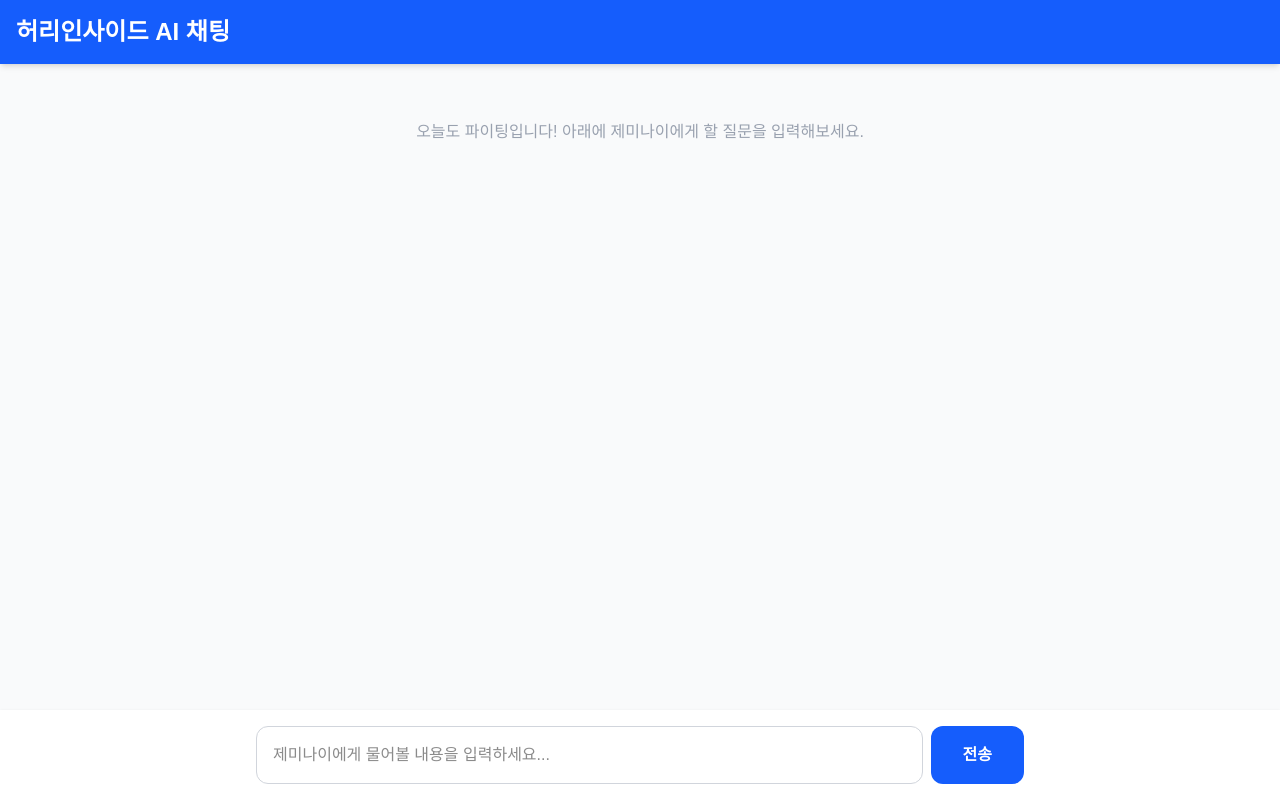
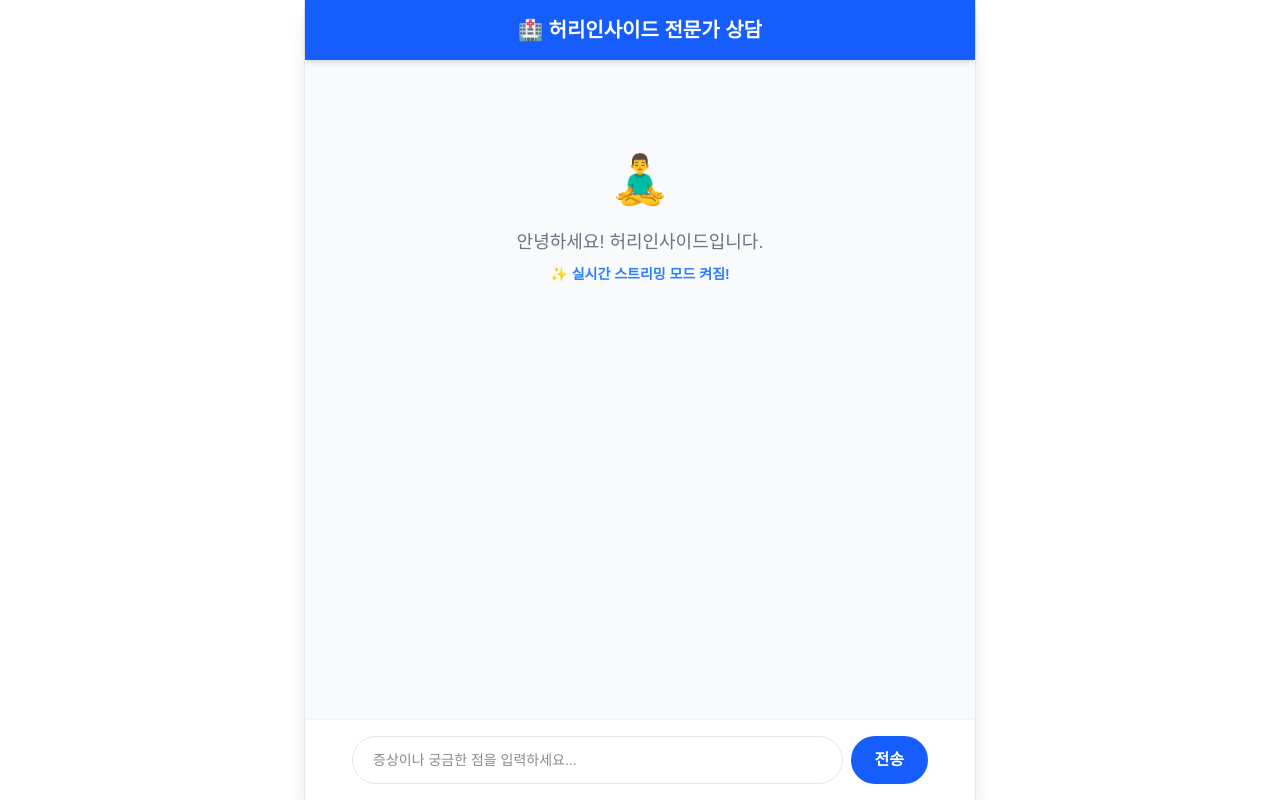
Before and after one commit to hoikjeon/gemini-web, a Next.js app: page / in a window 1280 px wide. Built offline with nearby package versions, Linux system fonts and the light colour scheme.

Commit message:
스트리밍 찐최종 배포

```diff
--- a/app/api/chat/route.ts
+++ b/app/api/chat/route.ts
@@ -1,5 +1,4 @@
 import { GoogleGenerativeAI } from "@google/generative-ai";
-import { NextResponse } from "next/server";
 
 const apiKey = process.env.GEMINI_API_KEY;
 const genAI = new GoogleGenerativeAI(apiKey || "");
@@ -7,8 +6,6 @@ const genAI = new GoogleGenerativeAI(apiKey || "");
 export async function POST(req: Request) {
   try {
     const { message } = await req.json();
-
-    // ⭐ 1.5가 아닌 최신 2.0 모델을 사용합니다.
     const model = genAI.getGenerativeModel({ model: "gemini-2.0-flash" });
 
     const systemPrompt = `
@@ -17,12 +14,28 @@ export async function POST(req: Request) {
       답변 끝에는 반드시 "더 궁금한 점은 허리인사이드 유튜브 채널을 확인해주세요!"라고 남겨줘.
     `;
 
-    const result = await model.generateContent(systemPrompt + "\n\n질문: " + message);
-    const text = result.response.text();
+    // ⭐ 1. generateContent 대신 generateContentStream 사용 (실시간 생성)
+    const result = await model.generateContentStream(systemPrompt + "\n\n질문: " + message);
 
-    return NextResponse.json({ reply: text });
+    // ⭐ 2. 생성되는 글자를 조각내서 계속 흘려보내는(Streaming) 파이프라인 구축
+    const stream = new ReadableStream({
+      async start(controller) {
+        for await (const chunk of result.stream) {
+          const chunkText = chunk.text();
+          // 글자 조각을 컴퓨터가 읽을 수 있게 변환해서 쏴줍니다.
+          controller.enqueue(new TextEncoder().encode(chunkText));
+        }
+        controller.close();
+      },
+    });
+
+    // 기존의 NextResponse.json() 대신 텍스트 스트림 자체를 반환합니다.
+    return new Response(stream, {
+      headers: { "Content-Type": "text/plain; charset=utf-8" },
+    });
+
   } catch (error) {
-    console.error("제미나이 통신 에러:", error);
-    return NextResponse.json({ error: "답변을 가져오지 못했습니다." }, { status: 500 });
+    console.error("제미나이 스트리밍 에러:", error);
+    return new Response("답변을 가져오는 중 에러가 발생했습니다.", { status: 500 });
   }
 }
--- a/app/page.tsx
+++ b/app/page.tsx
@@ -1,10 +1,19 @@
 "use client";
 
-import { useState } from "react";
+import { useState, useEffect, useRef } from "react";
 
 export default function Home() {
   const [messages, setMessages] = useState<{ role: string; content: string }[]>([]);
   const [inputValue, setInputValue] = useState("");
+  const messagesEndRef = useRef<HTMLDivElement>(null);
+
+  const scrollToBottom = () => {
+    messagesEndRef.current?.scrollIntoView({ behavior: "smooth" });
+  };
+
+  useEffect(() => {
+    scrollToBottom();
+  }, [messages]);
 
   const handleSend = async () => {
     if (inputValue.trim() === "") return;
@@ -14,7 +23,9 @@ export default function Home() {
     setMessages((prev) => [...prev, userMessage]);
     setInputValue("");
 
-    // 2. 백엔드로 질문 보내기 (제미나이 호출)
+    // ⭐ 2. AI의 '빈 대답 칸'을 미리 만들기 (여기에 글자가 하나씩 채워집니다)
+    setMessages((prev) => [...prev, { role: "model", content: "" }]);
+
     try {
       const response = await fetch("/api/chat", {
         method: "POST",
@@ -22,61 +33,83 @@ export default function Home() {
         body: JSON.stringify({ message: inputValue }),
       });
 
-      const data = await response.json();
+      if (!response.body) throw new Error("스트림을 지원하지 않습니다.");
 
-      // 3. 제미나이 답변 화면에 띄우기
-      setMessages((prev) => [...prev, { role: "model", content: data.reply }]);
+      // ⭐ 3. 백엔드에서 조각나서 날아오는 글자를 읽을 '해독기' 준비
+      const reader = response.body.getReader();
+      const decoder = new TextDecoder();
+      let done = false;
+
+      // ⭐ 4. 스트리밍 시작: 데이터가 더 이상 없을 때까지 계속 읽기
+      while (!done) {
+        const { value, done: readerDone } = await reader.read();
+        done = readerDone;
+
+        if (value) {
+          // 암호화된 데이터 조각을 한글/영문 텍스트로 해독
+          const chunkText = decoder.decode(value, { stream: true });
+
+          // 가장 마지막 메시지(방금 만든 빈 대답 칸)에 해독한 글자를 이어 붙이기
+          setMessages((prev) => {
+            const newMessages = [...prev];
+            newMessages[newMessages.length - 1].content += chunkText;
+            return newMessages;
+          });
+        }
+      }
     } catch (error) {
-      console.error("오류 발생:", error);
+      console.error("스트리밍 오류:", error);
       alert("제미나이와 연결하는 중 문제가 발생했습니다.");
     }
   };
 
   const handleKeyDown = (e: React.KeyboardEvent<HTMLInputElement>) => {
-    if (e.key === "Enter") {
-      handleSend();
-    }
+    if (e.key === "Enter") handleSend();
   };
 
   return (
-    <main className="flex h-screen flex-col bg-gray-50">
-      <header className="bg-blue-600 p-4 text-white shadow-md">
-        <h1 className="text-2xl font-bold">허리인사이드 AI 채팅</h1>
+    <main className="flex h-screen flex-col bg-gray-50 max-w-2xl mx-auto shadow-xl border-x border-gray-200">
+      <header className="bg-blue-600 p-4 text-white shadow-md text-center">
+        <h1 className="text-xl font-bold">🏥 허리인사이드 전문가 상담</h1>
       </header>
 
       <div className="flex-1 overflow-y-auto p-4 flex flex-col gap-4">
         {messages.length === 0 && (
-          <div className="mt-10 text-center text-gray-400">
-            오늘도 파이팅입니다! 아래에 제미나이에게 할 질문을 입력해보세요.
+          <div className="mt-20 text-center">
+            <p className="text-5xl mb-6">🧘‍♂️</p>
+            <p className="text-gray-500 font-medium text-lg">안녕하세요! 허리인사이드입니다.</p>
+            <p className="text-blue-500 text-sm mt-2 font-semibold">✨ 실시간 스트리밍 모드 켜짐!</p>
           </div>
         )}
 
         {messages.map((msg, index) => (
           <div key={index} className={`flex ${msg.role === "user" ? "justify-end" : "justify-start"}`}>
-            <div className={`px-5 py-3 max-w-[70%] text-left ${
+            {/* ⭐ whitespace-pre-wrap: 제미나이가 보내는 줄바꿈(\n)을 화면에 그대로 적용합니다 */}
+            <div className={`px-4 py-3 max-w-[85%] text-sm leading-relaxed shadow-sm whitespace-pre-wrap ${
               msg.role === "user"
-                ? "bg-blue-500 text-white rounded-2xl rounded-tr-sm"
-                : "bg-white text-gray-800 border border-gray-200 rounded-2xl rounded-tl-sm"
+                ? "bg-blue-500 text-white rounded-2xl rounded-tr-none"
+                : "bg-white text-gray-800 border border-gray-100 rounded-2xl rounded-tl-none"
             }`}>
               {msg.content}
             </div>
           </div>
         ))}
+        <div ref={messagesEndRef} />
       </div>
 
-      <footer className="bg-white p-4 shadow-sm">
-        <div className="mx-auto flex max-w-3xl gap-2">
+      <footer className="bg-white p-4 border-t border-gray-100 pb-8 md:pb-4">
+        <div className="flex gap-2 max-w-xl mx-auto">
           <input
             type="text"
             value={inputValue}
             onChange={(e) => setInputValue(e.target.value)}
             onKeyDown={handleKeyDown}
-            placeholder="제미나이에게 물어볼 내용을 입력하세요..."
-            className="flex-1 rounded-xl border border-gray-300 p-4 focus:outline-none focus:ring-2 focus:ring-blue-500"
+            placeholder="증상이나 궁금한 점을 입력하세요..."
+            className="flex-1 rounded-full border border-gray-200 px-5 py-3 text-sm focus:outline-none focus:ring-2 focus:ring-blue-400 transition-all"
           />
           <button
             onClick={handleSend}
-            className="rounded-xl bg-blue-600 px-8 py-4 font-bold text-white transition-colors hover:bg-blue-700 whitespace-nowrap"
+            className="rounded-full bg-blue-600 px-6 py-3 font-bold text-white transition-all hover:bg-blue-700 active:scale-95 whitespace-nowrap"
           >
             전송
           </button>
```
